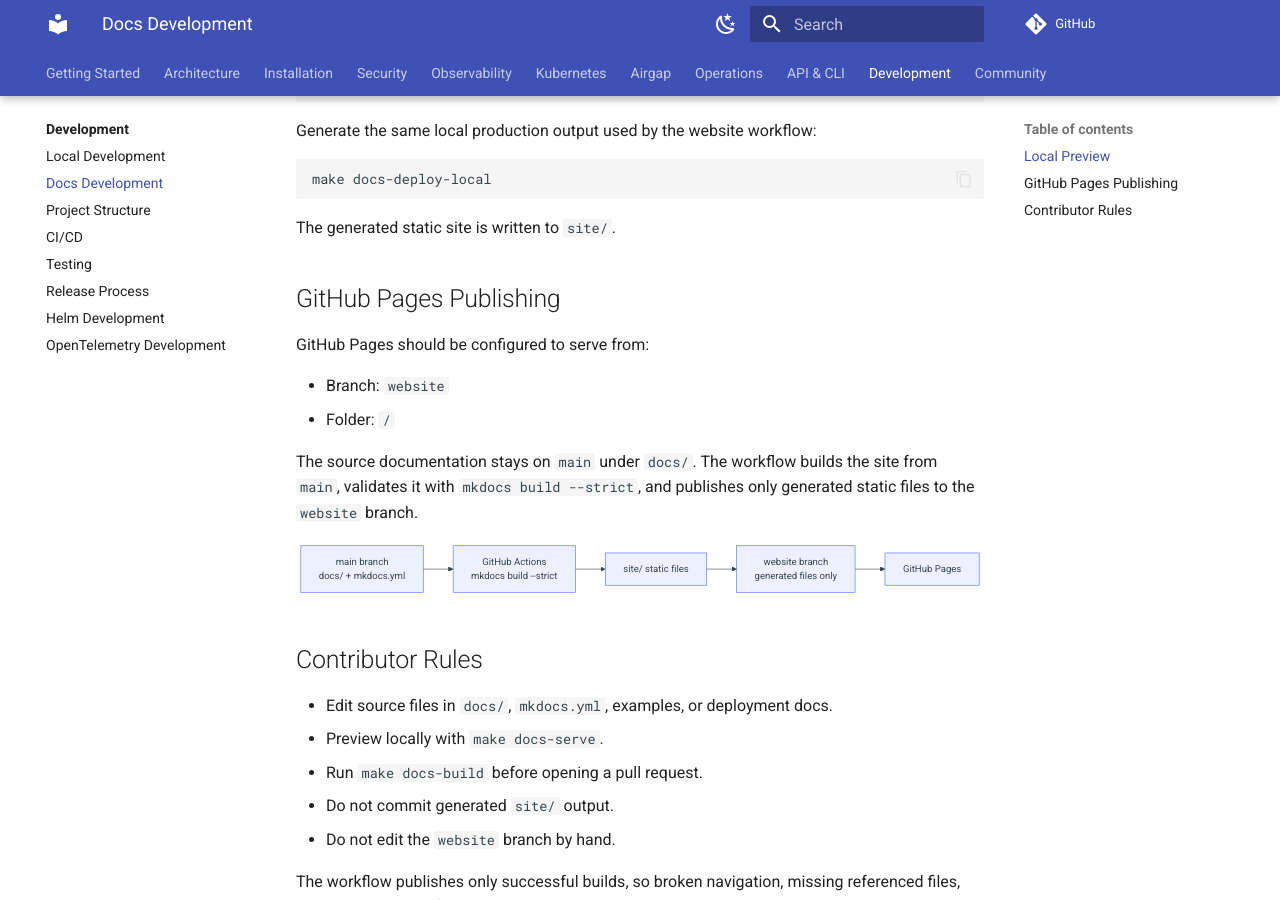
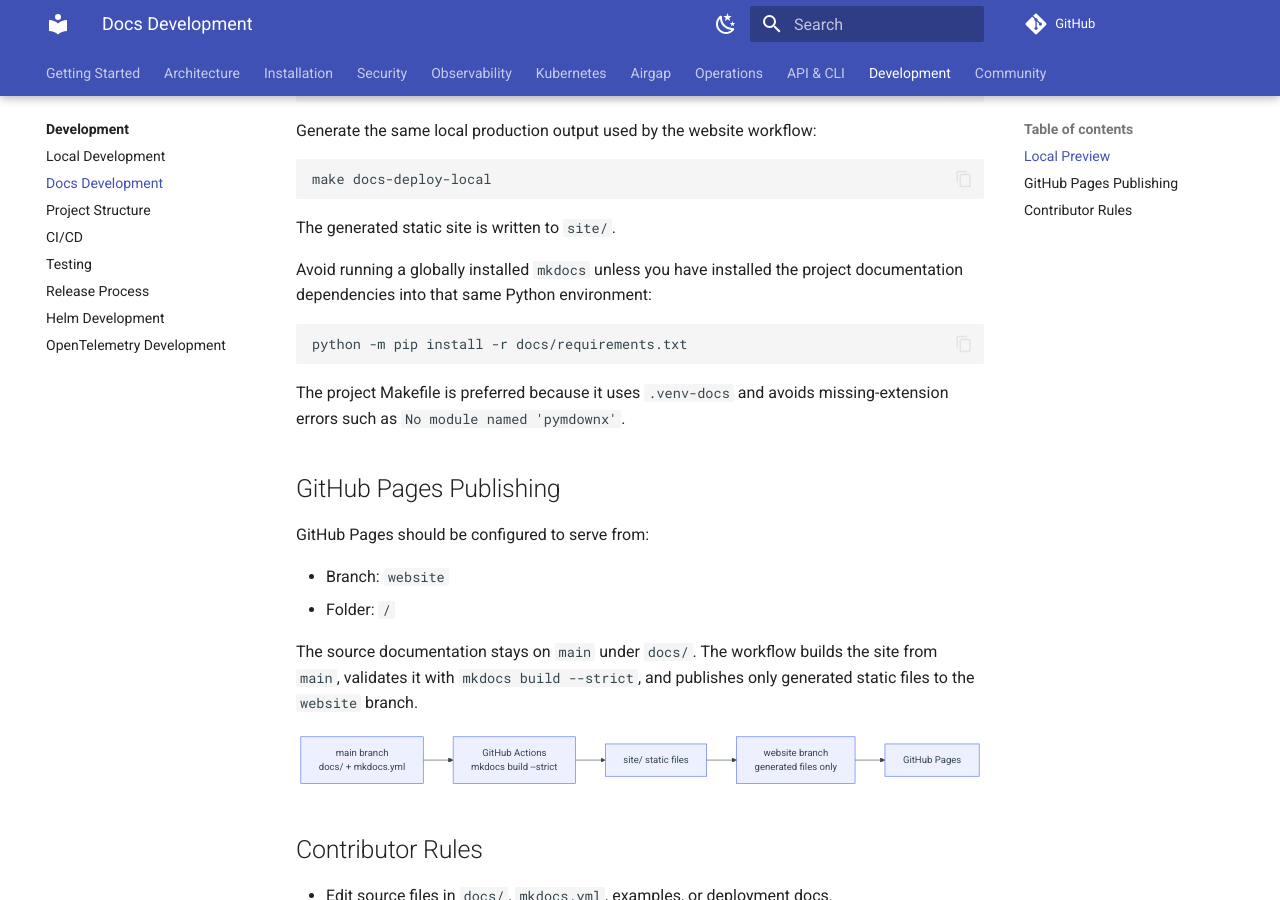
Before and after one commit to parisnakitakejser/ironroot, an MkDocs documentation site: the page built from docs/development/docs-development.md, in a window 1280 px wide and 900 px high, scrolled down 545 px. Built offline with MkDocs 1.6.1 and Material for MkDocs 9.7.7, drawn with Linux system fonts in a browser that asks for light colours; comment, search, counter and statistics services are not loaded.

Commit message:
Patch docs

````diff
--- a/docs/development/docs-development.md
+++ b/docs/development/docs-development.md
@@ -30,6 +30,14 @@ make docs-deploy-local
 
 The generated static site is written to `site/`.
 
+Avoid running a globally installed `mkdocs` unless you have installed the project documentation dependencies into that same Python environment:
+
+```bash
+python -m pip install -r docs/requirements.txt
+```
+
+The project Makefile is preferred because it uses `.venv-docs` and avoids missing-extension errors such as `No module named 'pymdownx'`.
+
 ## GitHub Pages Publishing
 
 GitHub Pages should be configured to serve from:
````
